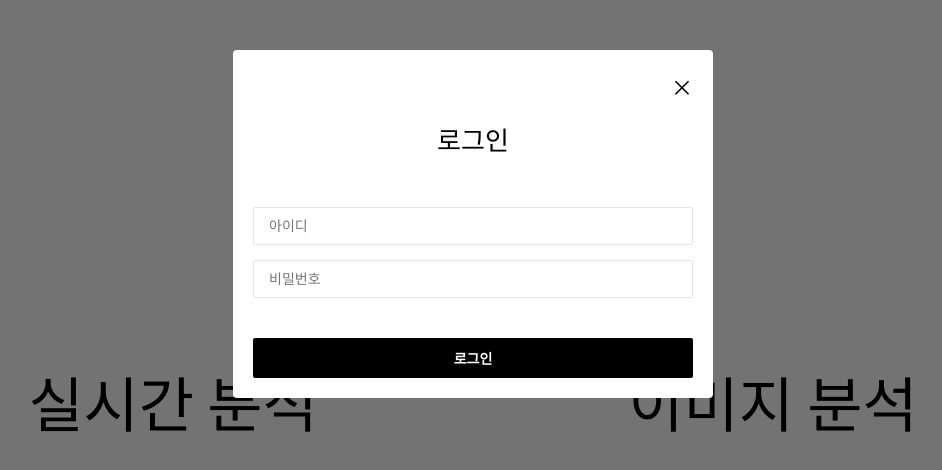
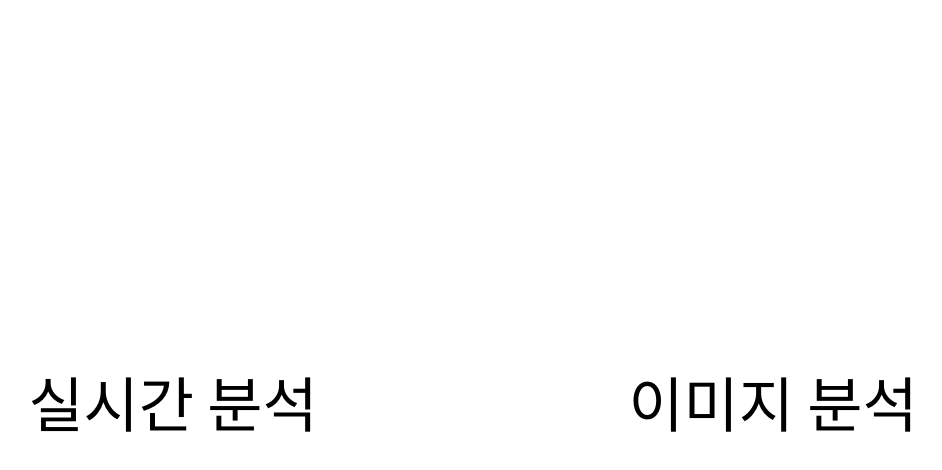
Before and after one commit to YeongG/PAS-FRONT, a React app: page / in a window 1280 px wide. Shown: the top 470 px of the page, without its empty margins (167-1109 px from the left). Built offline with nearby package versions, Linux system fonts and the light colour scheme.

Commit message:
[MODIFY] Modal page/style

```diff
--- a/src/pages/Modal/ModalPage.tsx
+++ b/src/pages/Modal/ModalPage.tsx
@@ -1,5 +1,5 @@
 import React, { FC, FormEvent, useCallback, useEffect, useState } from "react";
-import { useSelector } from "react-redux";
+import { useDispatch, useSelector } from "react-redux";
 import { toast } from "react-toastify";
 import useForm from "../../lib/hooks/useForm";
 import { propertyNameToKr } from "../../lib/static";
@@ -8,60 +8,26 @@ import { AuthReq, AuthRes } from "../../lib/payloads/auth";
 import { Store } from "../../modules/reducer";
 import * as S from "./styles";
 import { reqLogin } from "../../lib/api/auth";
+import { setModalOpen } from "../../modules/action/loginModal";
+import { modalConstant } from "../../lib/payloads/modal";
+import LoginModal from "./Login/LoginModal";
+import RegisterModal from "./Register/RegisterModal";
 
 const Modal: FC = () => {
-  const isOpen = useSelector((store: Store) => store.loginModal.isOpen);
-  const [loginData, setLoginData, loginHandler] = useForm<AuthReq>({
-    id: "",
-    password: "",
-  });
-
-  const loginSubmitHandler = useCallback(
-    async (e: FormEvent<HTMLFormElement>) => {
-      e.preventDefault();
-      try {
-        checkIsNotBlank(loginData);
-      } catch (emptyProperty) {
-        const korName: string = propertyNameToKr[emptyProperty];
-        toast.error(`${korName}을 입력해주세요`);
-        return;
-      }
-
-      try {
-        const authRes: AuthRes = (await reqLogin(loginData)).data;
-      } catch (err) {}
-    },
-    [loginData]
-  );
+  const { isOpen, type } = useSelector((store: Store) => store.loginModal);
 
   return (
-    <S.Container>
-      <S.Modal onSubmit={loginSubmitHandler}>
-        <S.XButton>&times;</S.XButton>
-        <S.Header>
-          <S.Title>로그인</S.Title>
-        </S.Header>
-        <S.AuthForm>
-          <S.AuthInput
-            value={loginData.id}
-            onChange={loginHandler}
-            name="id"
-            type="text"
-            placeholder="아이디"
-          />
-          <S.AuthInput
-            value={loginData.password}
-            onChange={loginHandler}
-            name="password"
-            type="password"
-            placeholder="비밀번호"
-          />
-        </S.AuthForm>
-        <S.AuthBottom>
-          <S.AuthButton>로그인</S.AuthButton>
-        </S.AuthBottom>
-      </S.Modal>
-    </S.Container>
+    isOpen && (
+      <S.Container>
+        {type === modalConstant.LOGIN ? (
+          <LoginModal />
+        ) : type === modalConstant.REGISTER ? (
+          <RegisterModal />
+        ) : (
+          <div></div>
+        )}
+      </S.Container>
+    )
   );
 };
 
--- a/src/pages/Modal/styles.ts
+++ b/src/pages/Modal/styles.ts
@@ -1,4 +1,15 @@
-import styled from "styled-components";
+import styled, { keyframes } from "styled-components";
+
+const modalOnAnimate = keyframes`
+  0% {
+    opacity:0.5;
+    transform:translateY(-100px);
+  }
+  100% {
+    opacity:1;
+    transform:translateY(0px);
+  }
+`;
 
 export const Container = styled.div`
   width: 100vw;
@@ -20,6 +31,11 @@ export const Modal = styled.form`
   padding: 20px;
   border-radius: 4px;
   padding-bottom: 20px;
+  animation: ${modalOnAnimate} 300ms;
+
+  @media (max-width: 500px) {
+    width: calc(100% - 20px);
+  }
 `;
 
 export const Header = styled.div`
@@ -38,6 +54,13 @@ export const XButton = styled.div`
   cursor: pointer;
   font-size: 22px;
   right: 20px;
+`;
+
+export const AuthHelpMsg = styled.div`
+  color: #606060;
+  font-size: 15px;
+  cursor: pointer;
+  text-decoration: underline;
 `;
 
 export const AuthInput = styled.input`
```
